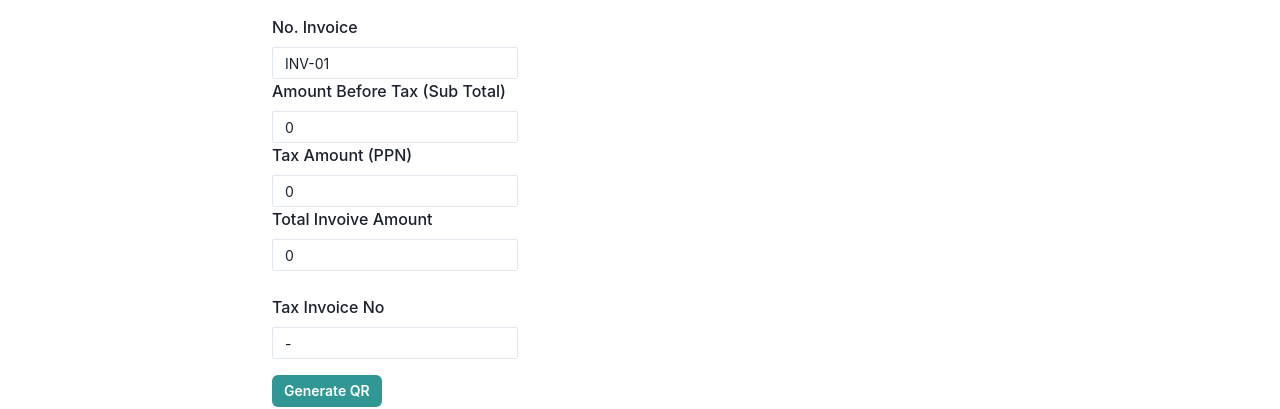
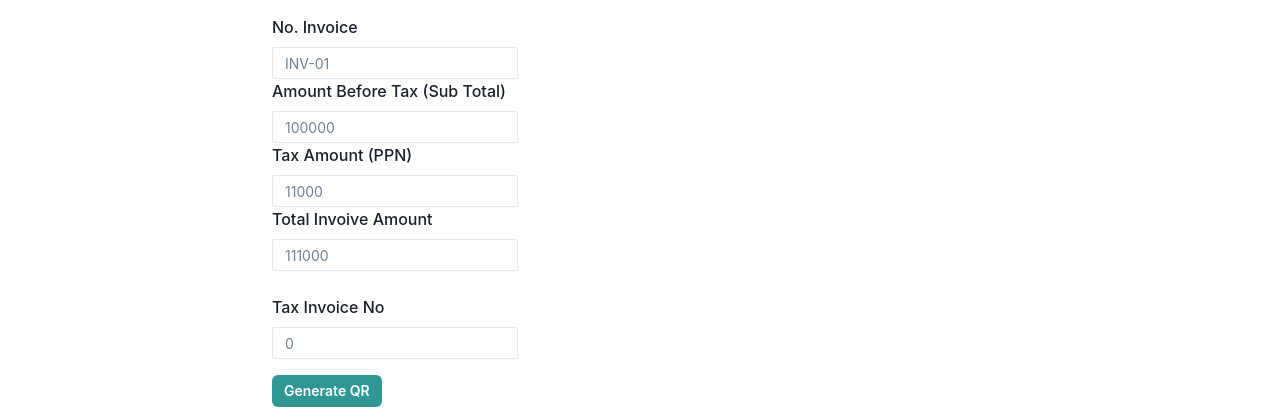
Before and after one commit to caturhidayat/inv-qrcode-generator, a Next.js app: page / in a window 1280 px wide. Shown: the part 160-569 px from the top of the page. Built offline with nearby package versions, Linux system fonts and the light colour scheme.

Commit message:
feat(app): validation input and calculate total

```diff
--- a/components/AlertInput.jsx
+++ b/components/AlertInput.jsx
@@ -1,9 +1,12 @@
-import { Tag } from "@chakra-ui/react";
+import { Tag, Text } from "@chakra-ui/react";
 
 export default function AlertInput(props) {
   return (
-    <Tag mt="1" size="sm" colorScheme="red">
+    // <Tag mt="1" size="sm" colorScheme="orange">
+    //   {props.message}
+    // </Tag>
+    <Text mt="1" fontSize="xs" color="red.500">
       {props.message}
-    </Tag>
+    </Text>
   );
 }
--- a/components/Form.jsx
+++ b/components/Form.jsx
@@ -24,17 +24,19 @@ export default function Form() {
     register,
     handleSubmit,
     reset,
-    formState: { errors, isSubmitted },
+    setValue,
+    getValues,
+    formState: { errors, isSubmitted, isSubmitSuccessful },
   } = useForm({
     resolver: zodResolver(FormSchema),
     defaultValues: {
-      invoice_no: "INV-01",
-      tax_invoice_no: "-",
-      amount_before_tax: 0,
-      tax_invoice_amount: 0,
+      invoice_no: "",
+      tax_invoice_no: "",
+      amount_before_tax: "",
+      tax_invoice_amount: "",
       // luxury_tax_amount: 0,
       // pph_tax_amount: 0,
-      total_invoice_amount: 0,
+      total_invoice_amount: "",
     },
   });
 
@@ -100,6 +102,7 @@ export default function Form() {
               <FormLabel htmlFor="invoice_no">No. Invoice</FormLabel>
               <Input
                 {...register("invoice_no")}
+                placeholder="INV-01"
                 type="text"
                 name="invoice_no"
                 size={"sm"}
@@ -114,7 +117,15 @@ export default function Form() {
               <Input
                 {...register("amount_before_tax", {
                   valueAsNumber: true,
+                  onChange: (e) => {
+                    const [tax_invoice_amount] = getValues(['tax_invoice_amount'])
+                    const total_amount = (parseFloat(e.target.value) + parseFloat(tax_invoice_amount))
+                    if(!isNaN(total_amount)){
+                      setValue('total_invoice_amount', total_amount)
+                    }
+                  }
                 })}
+                placeholder="100000"
                 type="number"
                 size={"sm"}
               />
@@ -128,7 +139,15 @@ export default function Form() {
               <Input
                 {...register("tax_invoice_amount", {
                   valueAsNumber: true,
+                  onChange: (e) => {
+                    const [amount_before_tax] = getValues(['amount_before_tax'])
+                    const total_amount = (parseFloat(e.target.value) + parseFloat(amount_before_tax))
+                    if(!isNaN(total_amount)){
+                      setValue('total_invoice_amount', total_amount)
+                    }
+                  }
                 })}
+                placeholder="11000"
                 type="number"
                 size={"sm"}
               />
@@ -168,7 +187,15 @@ export default function Form() {
               <Input
                 {...register("total_invoice_amount", {
                   valueAsNumber: true,
+                  onChange: (e) => {
+                    const [tax_invoice_amount] = getValues(['tax_invoice_amount'])
+                    const amount_before_tax = (parseFloat(e.target.value) - parseFloat(tax_invoice_amount))
+                    if(!isNaN(amount_before_tax)){
+                      setValue('amount_before_tax', amount_before_tax)
+                    }
+                  }
                 })}
+                placeholder="111000"
                 type="number"
                 size={"sm"}
               />
@@ -181,6 +208,7 @@ export default function Form() {
               </FormLabel>
               <Input
                 {...register("tax_invoice_no")}
+                placeholder="0"
                 type="text"
                 name="tax_invoice_no"
                 size={"sm"}
@@ -227,7 +255,7 @@ export default function Form() {
           {/* <Heading size="md" my="30" >
             QR Code will appear here : 👇🏼
           </Heading> */}
-          {isSubmitted ? (
+          {isSubmitSuccessful ? (
             <Flex m={"auto"} justifyContent={"center"}>
               <PdfModify qrcode={response} />
             </Flex>
--- a/utils/validation.js
+++ b/utils/validation.js
@@ -2,18 +2,35 @@ import { z } from "zod";
 
 // TODO: Form Validation
 export const FormSchema = z.object({
-  invoice_no: z.string(),
-  tax_invoice_no: z.string().max(16),
+  invoice_no: z.string().min(1, {
+    message: "Invoice Number is required",
+  }),
+  tax_invoice_no: z
+    .string()
+    .min(1, {
+      message: "Tax Invoice Number is required",
+    })
+    .max(16),
   // tax_invoice_no: z
   //     .number()
   //     .nonnegative()
   //     .lte(9999999999999999, {
   //         message: "Number can't be more than 16 digits",
   //     }),
-  amount_before_tax: z.number().nonnegative().lte(9999999999999999, {
+  amount_before_tax: z
+    .number({
+      invalid_type_error: "Amount Before tax is required",
+    })
+    .nonnegative()
+    .lte(9999999999999999, {
       message: "Number can't be more than 16 digits",
     }),
-  tax_invoice_amount: z.number().nonnegative().lte(9999999999999999, {
+  tax_invoice_amount: z
+    .number({
+      invalid_type_error: "Tax Invoice Amount is required",
+    })
+    .nonnegative()
+    .lte(9999999999999999, {
       message: "Number can't be more than 16 digits",
     }),
   // luxury_tax_amount: z.number().nonnegative().lte(9999999999999999, {
@@ -22,7 +39,12 @@ export const FormSchema = z.object({
   // pph_tax_amount: z.number().nonnegative().lte(9999999999999999, {
   //   message: "Number can't be more than 16 digits",
   // }),
-  total_invoice_amount: z.number().nonnegative().lte(9999999999999999, {
+  total_invoice_amount: z
+    .number({
+      invalid_type_error: "Total Amount is required",
+    })
+    .nonnegative()
+    .lte(9999999999999999, {
       message: "Number can't be more than 16 digits",
     }),
 });
```
Lines whose indentation alone changed are shown as unchanged.
